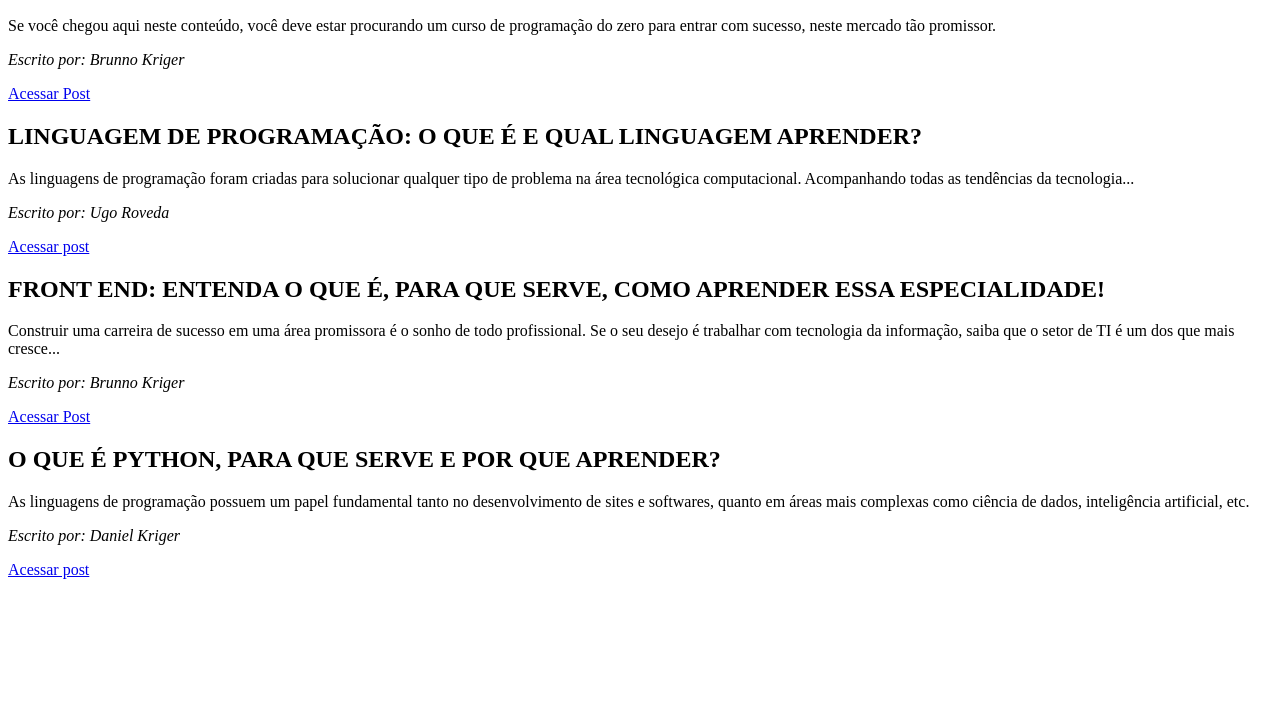
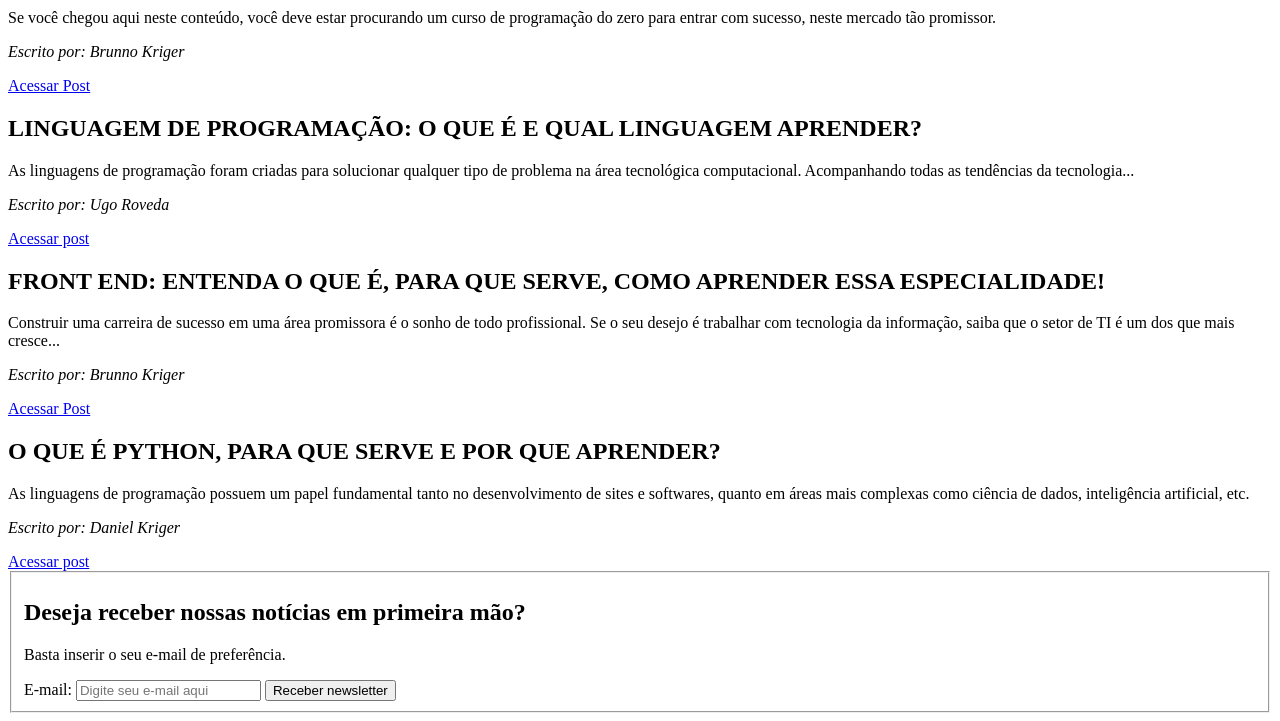
Before and after one commit to Kenzie-Academy-Brasil-Developers/m1-sp2-kenzie-blog-jJINKINGS, a plain HTML site: page index.html in a window 1280 px wide. Shown: the part 430-1151 px from the top of the page. Before the commit the page ends 1017 px from the top, so only its background shows below. Drawn offline with Linux system fonts and the light colour scheme.

Commit message:
Tarefa 2 - Adicionado formulário

```diff
--- a/index.html
+++ b/index.html
@@ -7,9 +7,7 @@
 </head>
 <body>
     <header>
-        <figure>
-            <img src="https://media.graphassets.com/eLnDz54SoOXXXlREnoG3?_gl=1*1u2x7cv*_ga*ODI5NDM3NC4xNjgzNTAwMTg3*_ga_G6FYGSYGZ4*MTY4NDg1NjcwMS4zNy4xLjE2ODQ4NTY5MDMuNTguMC4w" alt="Logo da Kenzie">
-        </figure>
+        <img src="https://media.graphassets.com/eLnDz54SoOXXXlREnoG3?_gl=1*1u2x7cv*_ga*ODI5NDM3NC4xNjgzNTAwMTg3*_ga_G6FYGSYGZ4*MTY4NDg1NjcwMS4zNy4xLjE2ODQ4NTY5MDMuNTguMC4w" alt="Logo da Kenzie">
 
         <h1>Blog da Kenzie</h1>
     </header>
@@ -50,6 +48,20 @@
             <p><em>Escrito por: Daniel Kriger</em></p>
             <a href="https://kenzie.com.br/blog/o-que-e-python/">Acessar post</a>
         </div>
+
+        <section>
+            <form action="">
+                <fieldset>
+                    <h1>Deseja receber nossas notícias em primeira mão?</h1>
+                    <p>Basta inserir o seu e-mail de preferência.</p>
+
+                    <label for="input_email">E-mail:</label>
+                    <input type="email" id="input_email" name="email" placeholder="Digite seu e-mail aqui">
+
+                    <button type="submit">Receber newsletter</button>
+                </fieldset>
+            </form>
+        </section>
     </main>
 </body>
 </html>
```
